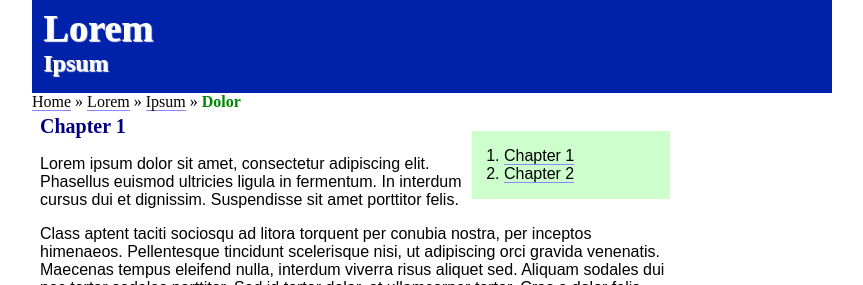
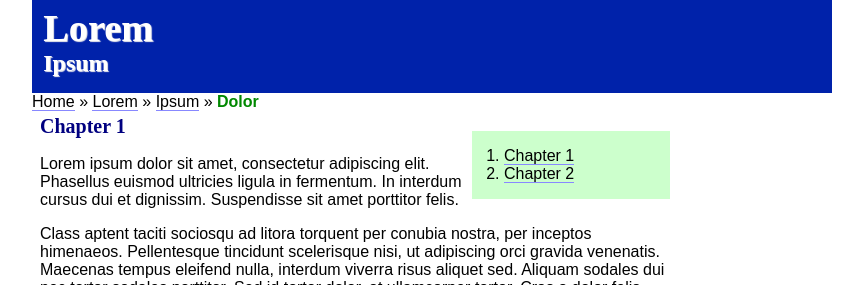
Before and after one commit to rhdunn/web-documents, a Jekyll site: the page examples/document-clean.html, which Jekyll copies as it is, in a window 1280 px wide. Shown: the top 285 px of the page, without its empty margins (208-1071 px from the left). Built offline with Jekyll 4.4.1, drawn with Linux system fonts in a browser that asks for light colours.

Commit message:
clean.css: tweak the navigation bar styling

```diff
--- a/css/clean.css
+++ b/css/clean.css
@@ -25,6 +25,7 @@ body
 
 /* fonts */
 
+body > nav, div.nav,
 .sans,  body
 {
 	font-family: "Liberation Sans", sans-serif;
@@ -35,7 +36,6 @@ div.logo,
 table.info tr th,
 table.info tr.more, div.more,
 div.button,
-body > nav, div.nav,
 h1, h2, h3, h4, h5, h6,
 div.title /* doxygen */
 {
@@ -73,7 +73,7 @@ ol.nav,
 nav > ol,
 div.navpath > ul /* doxygen */
 {
-	border-bottom: 1px solid #eee;
+	border-bottom: 1px solid #0022AA;
 	padding: 0.5em;
 	margin-top: 0;
 	margin-bottom: 0.5em;
```
